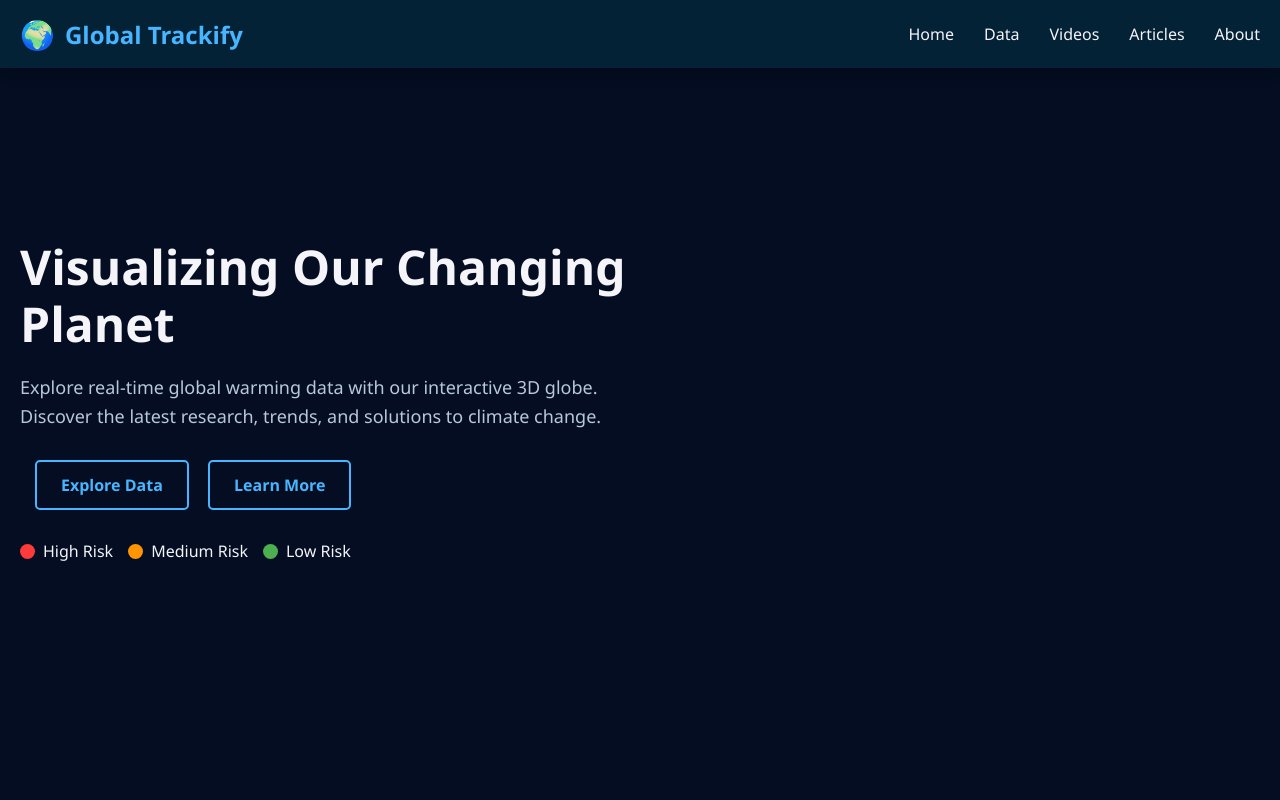
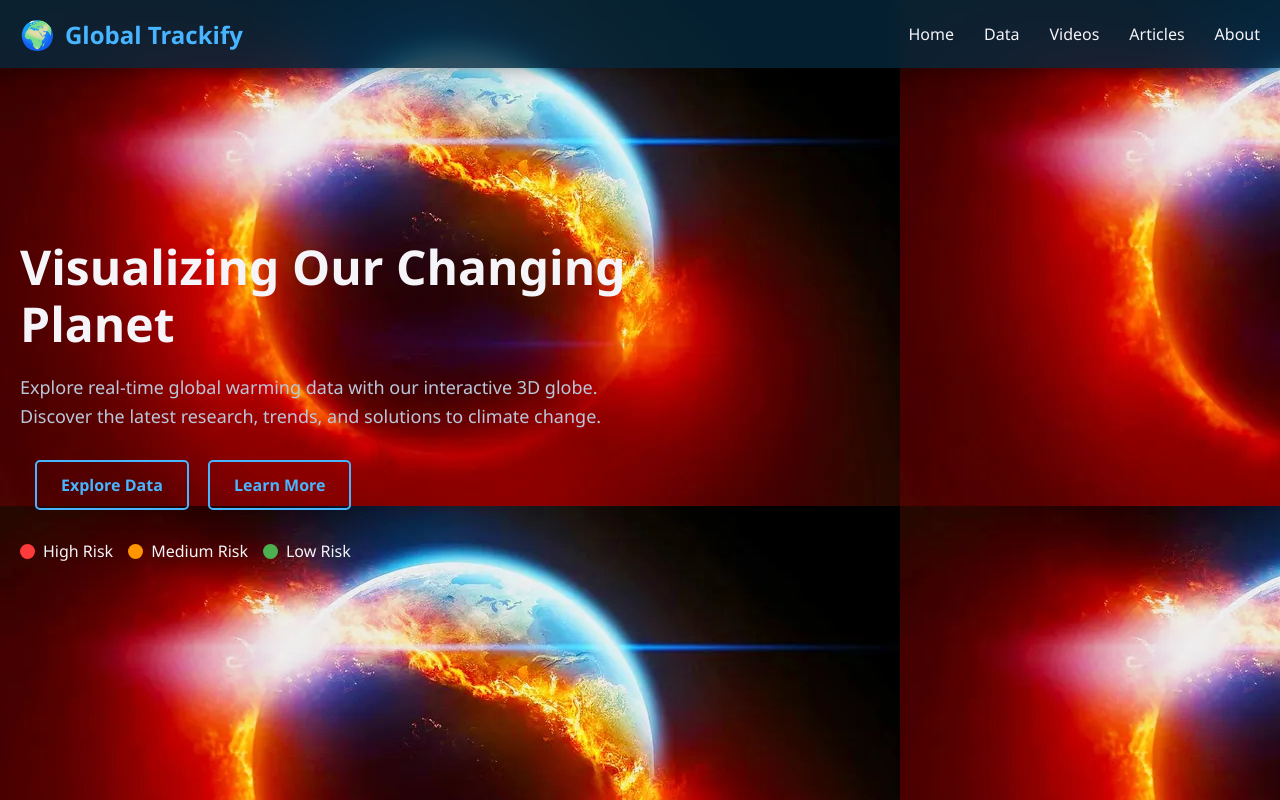
Before and after one commit to globaltrackify/website, a plain HTML site: page index.html in a window 1280 px wide. Drawn offline with nearby package versions, Linux system fonts and the light colour scheme.

Commit message:
Update index.html

```diff
--- a/index.html
+++ b/index.html
@@ -27,7 +27,7 @@
         }
 
         body {
-            background-color: #040d21;
+            background-image: url('global-warming-pictures-dih9h4os57727lze.jpg');
             color: var(--light);
             overflow-x: hidden;
         }
```
